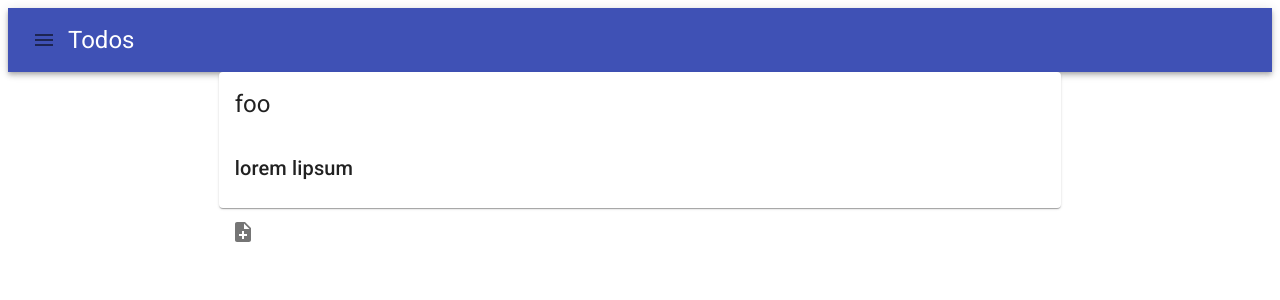
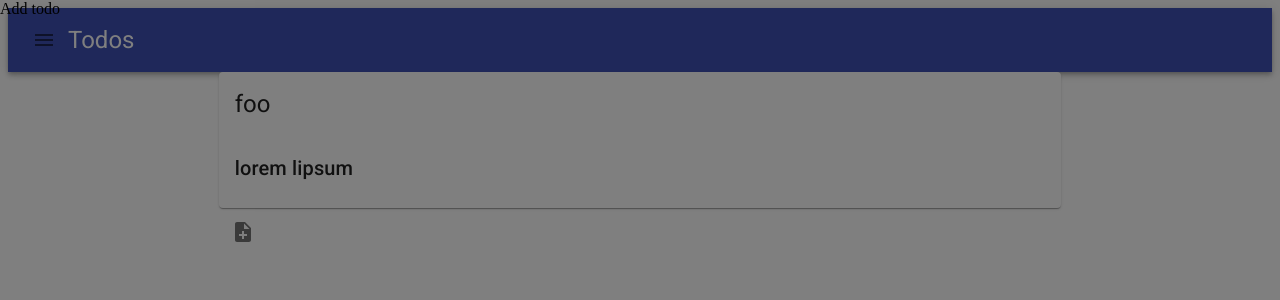
Before and after one commit to bartlomiejolma/todos-material-ui, a React (Create React App) app: page / in a window 1280 px wide. Both pictures are taken after a click on the button 242 px from the left and 232 px from the top of the page. Shown: the top 300 px of the page. Built offline with nearby package versions, Linux system fonts and the light colour scheme.

Commit message:
AddTodo simple modal.

```diff
--- a/src/pages/TodoList.js
+++ b/src/pages/TodoList.js
@@ -5,6 +5,7 @@ import {
   CardMedia,
   Grid,
   IconButton,
+  Modal,
   Typography,
 } from "@material-ui/core";
 import { NoteAdd } from "@material-ui/icons";
@@ -24,14 +25,20 @@ const Todo = ({ todo }) => {
 const EmptyTodoList = () => "Empty";
 const GridPadding = () => <Grid item xs={0} sm={2}></Grid>;
 
+const AddTodo = () => {
+  return "Add todo";
+};
 const sampleTodo = {
   title: "foo",
   description: "lorem lipsum",
 };
 const TodoList = () => {
   const [todos, setTodos] = useState([sampleTodo]);
+  const [addModalOpen, setAddModalOpen] = useState(false);
 
-  const addTodoClicked = () => {};
+  const handleAddClose = () => setAddModalOpen(false);
+
+  const addTodoClicked = () => setAddModalOpen(true);
 
   return (
     <Grid container>
@@ -48,6 +55,9 @@ const TodoList = () => {
             <IconButton onClick={addTodoClicked}>
               <NoteAdd />
             </IconButton>
+            <Modal open={addModalOpen} onClose={handleAddClose}>
+              <AddTodo />
+            </Modal>
           </Grid>
         </Grid>
       </Grid>
```
